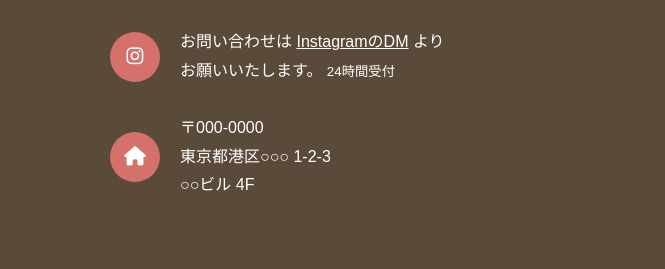
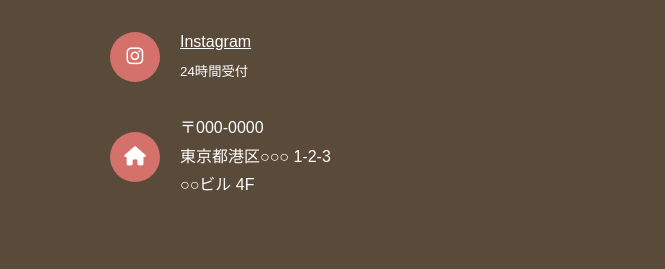
Before and after one commit to sakuraweb-2025/sakuraweb-2025.github.io, a plain HTML site: page index.html in a window 1280 px wide. Shown: the part 2824-3093 px from the top of the page, 0-665 px from the left. Drawn offline with Linux system fonts and the light colour scheme; grey boxes are pictures that could not be loaded.

Commit message:
insta表記変更
説明欄の簡略化

```diff
--- a/index.html
+++ b/index.html
@@ -134,9 +134,8 @@
                         <div class="contact-icon"><i class="fa-brands fa-instagram"></i></div>
                         <div>
                             <!-- <strong>sns</strong><br> -->
-                            <!-- <span>@yasashii-service.co.jp</span><br> -->
-                            <span>お問い合わせは <a href="https://www.instagram.com/baron.soushisouai"
-                                    target="_blank">InstagramのDM</a> より<br>お願いいたします。</span>
+                            <span><a href="https://www.instagram.com/baron.soushisouai"
+                                    target="_blank">Instagram</a></span><br>
                             <small>24時間受付</small>
                         </div>
                     </div>
```
